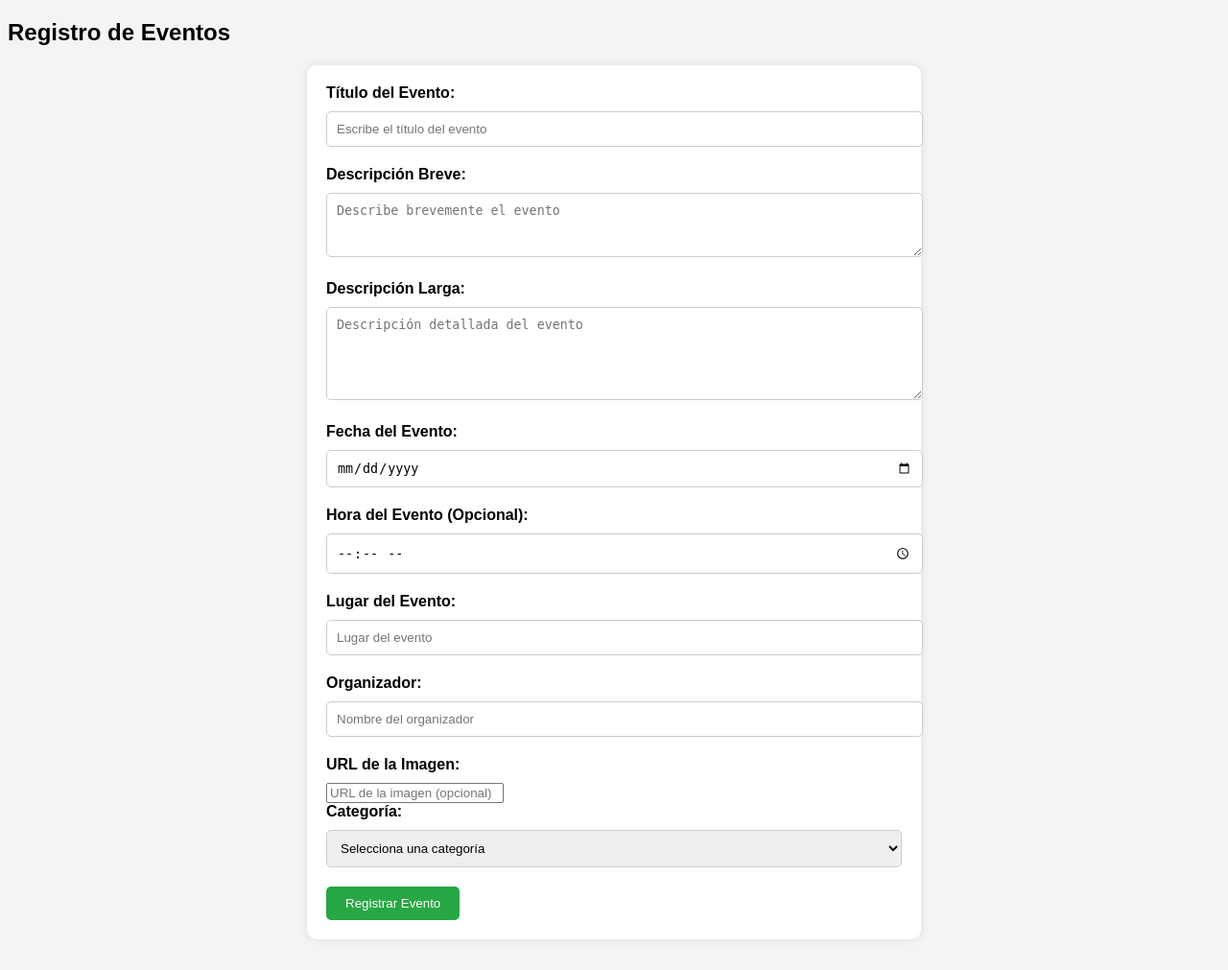
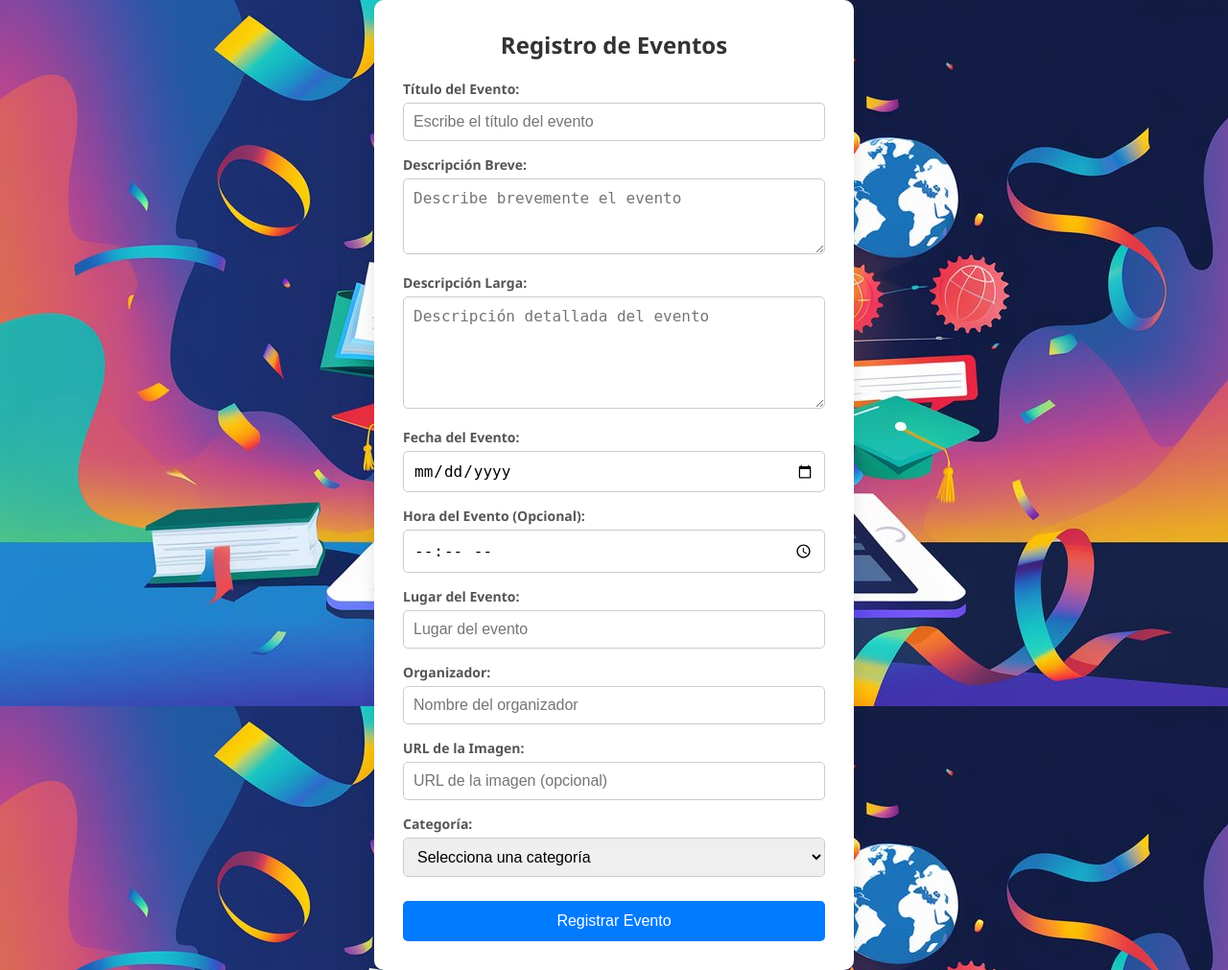
Before and after one commit to anderh04/EventosAcade, a PHP site: page / in a window 1280 px wide. Shown: the whole page at 96% size. Before the commit the page ends 959 px from the top, so only its background shows below. Run offline with PHP 8.4, Linux system fonts and the light colour scheme.

Commit message:
Update Prueba.css
estilo para formulario eventos

```diff
--- a/prueba/Prueba.css
+++ b/prueba/Prueba.css
@@ -1,40 +1,100 @@
-body {
-    font-family: Arial, sans-serif;
-    background-color: #f4f4f4;
+* {
+    box-sizing: border-box;
+    margin: 0;
+    padding: 0;
 }
 
-form {
-    max-width: 600px;
-    margin: 0 auto;
-    padding: 20px;
-    background-color: #fff;
-    box-shadow: 0px 0px 10px rgba(0, 0, 0, 0.1);
+body {
+    background-image: url('ph3.jpeg');
+    font-family: 'Segoe UI', Tahoma, Geneva, Verdana, sans-serif;
+    background-color: #f7f7f7;
+    display: flex;
+    justify-content: center;
+    align-items: center;
+    min-height: 100vh;
+}
+
+.form-container {
+    background-color: #ffffff;
+    padding: 30px;
     border-radius: 10px;
+    box-shadow: 0px 5px 15px rgba(0, 0, 0, 0.1);
+    width: 100%;
+    max-width: 500px;
+}
+
+h2 {
+    text-align: center;
+    color: #333333;
+    margin-bottom: 20px;
+    font-size: 24px;
+}
+
+.form-group {
+    margin-bottom: 15px;
 }
 
 label {
+    font-size: 14px;
+    font-weight: bold;
+    color: #555555;
+    margin-bottom: 5px;
     display: block;
-    margin-bottom: 10px;
-    font-weight: bold;
 }
 
-input[type="text"], input[type="date"], input[type="time"], textarea, select {
+input, textarea, select {
     width: 100%;
     padding: 10px;
-    margin-bottom: 20px;
-    border: 1px solid #ccc;
+    border: 1px solid #cccccc;
     border-radius: 5px;
+    font-size: 16px;
+    outline: none;
+    transition: all 0.3s ease;
+}
+
+input:focus, textarea:focus, select:focus {
+    border-color: #007bff;
+    box-shadow: 0 0 5px rgba(0, 123, 255, 0.2);
+}
+
+textarea {
+    resize: vertical;
 }
 
 button {
-    padding: 10px 20px;
-    background-color: #28a745;
+    width: 100%;
+    background-color: #007bff;
     color: white;
+    padding: 12px;
     border: none;
     border-radius: 5px;
+    font-size: 16px;
     cursor: pointer;
+    margin-top: 10px;
+    transition: background-color 0.3s ease;
 }
 
 button:hover {
-    background-color: #218838;
+    background-color: #0056b3;
 }
+
+.form-group-half {
+    display: inline-block;
+    width: 48%;
+}
+
+.form-group-half:first-child {
+    margin-right: 4%;
+}
+
+@media (max-width: 600px) {
+    .form-group-half {
+        display: block;
+        width: 100%;
+        margin-right: 0;
+    }
+
+    button {
+        padding: 10px;
+    }
+}
```
